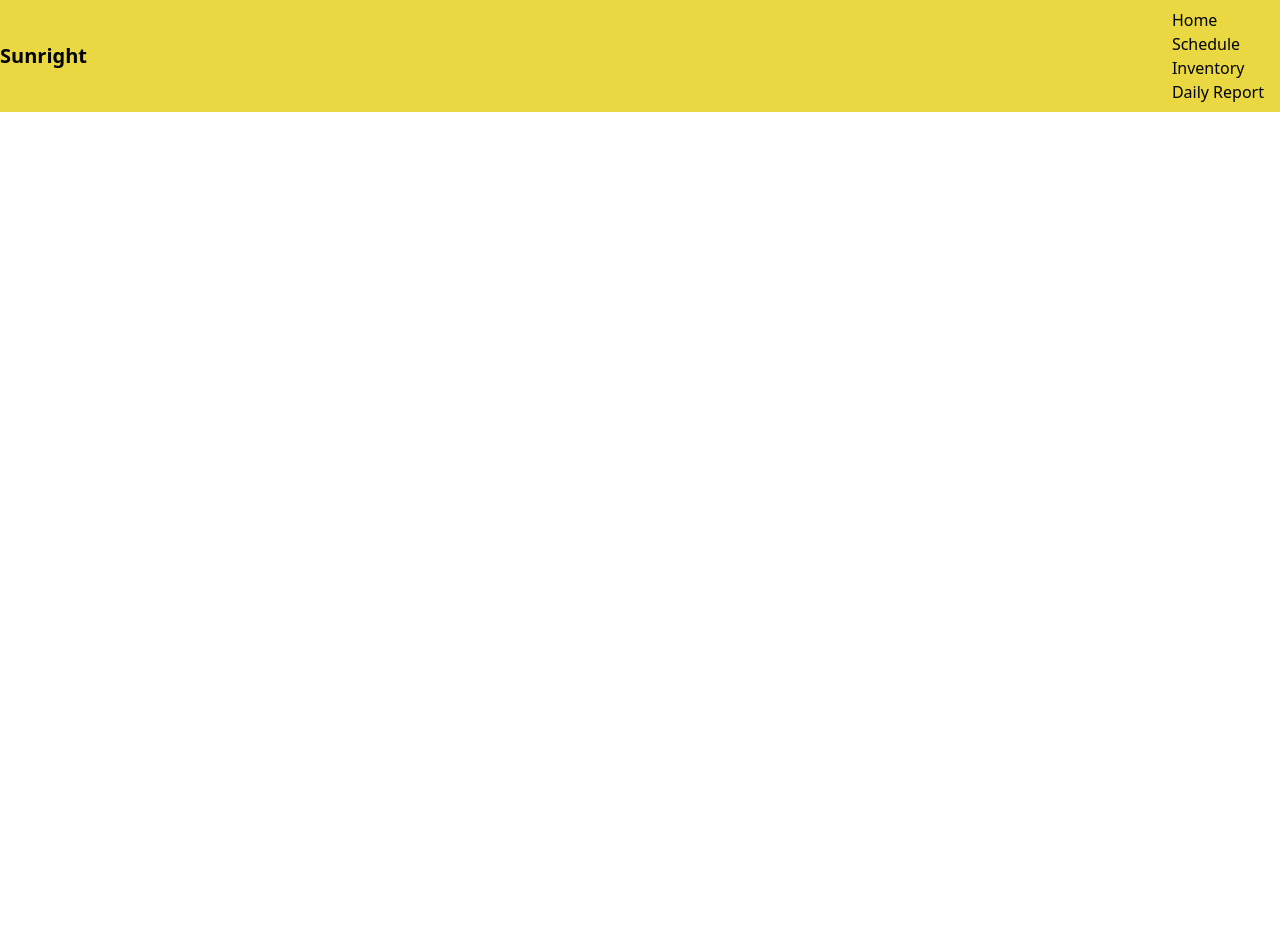
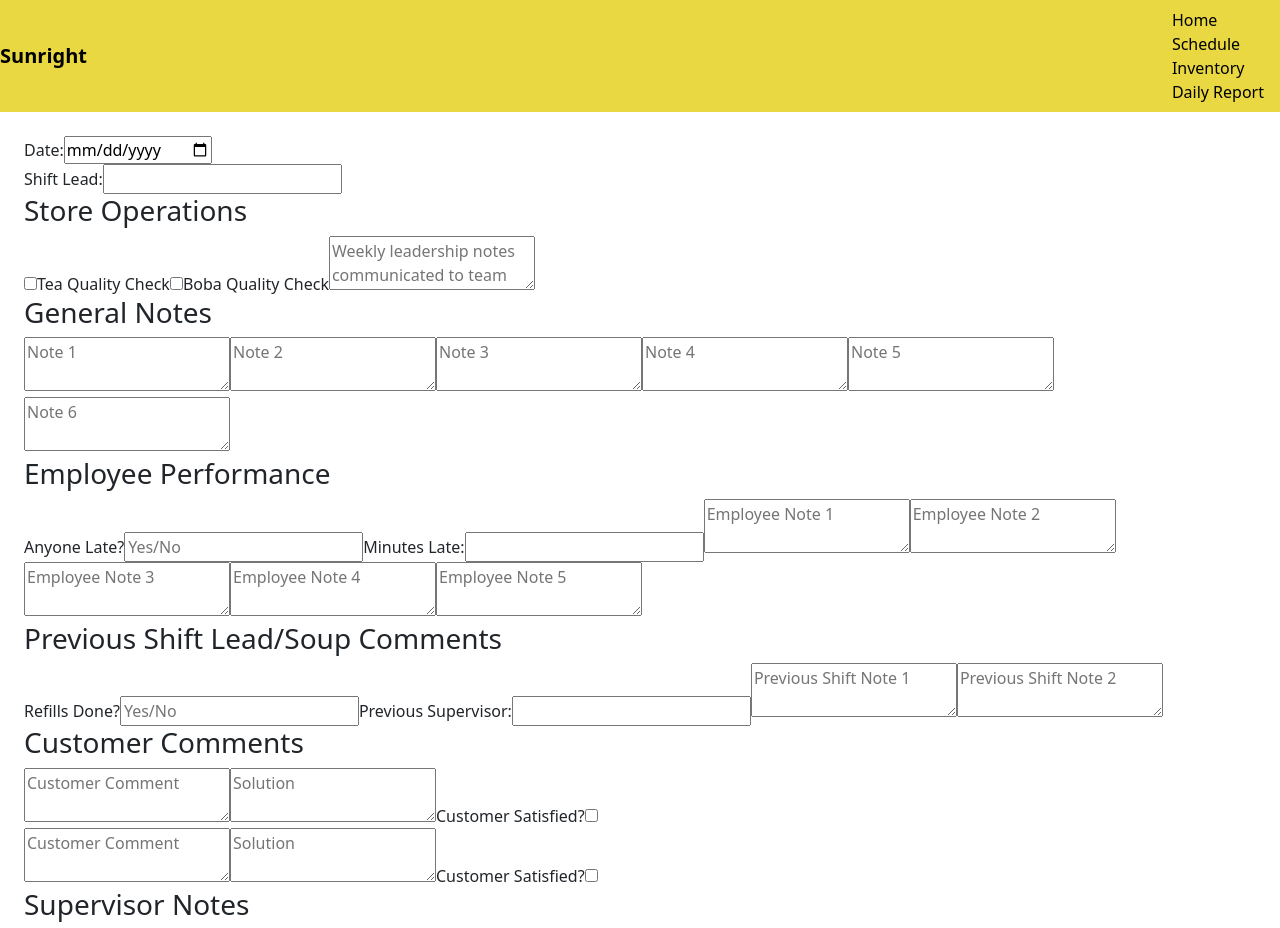
Before and after one commit to lestersanjuan/sunrightHub, a React (Vite) app in the folder SunrightHub/: page /DailyReport in a window 1280 px wide. Shown: the top 928 px of the page. Before the commit the page ends 800 px from the top, so only its background shows below. Built offline with nearby package versions, Linux system fonts and the light colour scheme.

Commit message:
installed MUI for styling

```diff
--- a/SunrightHub/src/App.tsx
+++ b/SunrightHub/src/App.tsx
@@ -1,12 +1,17 @@
 import React from "react";
 import NavBar from "./components/NavBar/NavBar";
 import "./app.css"; // Ensure your CSS file is imported
-
+import { Routes, Route, BrowserRouter } from "react-router-dom";
+import DailyReport from "./components/DailyReport/DailyReport";
 function App() {
   return (
-    <div className="App">
+    <BrowserRouter>
       <NavBar />
-    </div>
+      <Routes>
+        <Route path="/" element={<NavBar />} />
+        <Route path="/DailyReport" element={<DailyReport />} />
+      </Routes>
+    </BrowserRouter>
   );
 }
 
--- a/SunrightHub/src/components/DailyReport/DailyReport.tsx
+++ b/SunrightHub/src/components/DailyReport/DailyReport.tsx
@@ -0,0 +1,237 @@
+import React, { useState } from "react";
+
+const ShiftReportForm = () => {
+  const [formData, setFormData] = useState({
+    date: "",
+    shiftLead: "",
+    promotions: {
+      teaQualityCheck: false,
+      bobaQualityCheck: false,
+      weeklyNotes: "",
+    },
+    generalNotes: ["", "", "", "", "", ""],
+    employeePerformance: {
+      anyoneLate: "",
+      minutesLate: "",
+      notes: ["", "", "", "", ""],
+    },
+    previousShiftNotes: {
+      refillsDone: "",
+      previousSupervisor: "",
+      notes: ["", ""],
+    },
+    customerComments: [
+      { comment: "", solution: "", isSatisfied: false },
+      { comment: "", solution: "", isSatisfied: false },
+    ],
+    supervisorNotes: "",
+  });
+
+  const handleChange = (e, section, index, field) => {
+    const value =
+      e.target.type === "checkbox" ? e.target.checked : e.target.value;
+    if (index !== undefined && field) {
+      setFormData((prev) => {
+        const updatedSection = [...prev[section]];
+        updatedSection[index][field] = value;
+        return { ...prev, [section]: updatedSection };
+      });
+    } else if (index !== undefined) {
+      setFormData((prev) => {
+        const updatedArray = [...prev[section]];
+        updatedArray[index] = value;
+        return { ...prev, [section]: updatedArray };
+      });
+    } else if (field) {
+      setFormData((prev) => ({
+        ...prev,
+        [section]: { ...prev[section], [field]: value },
+      }));
+    } else {
+      setFormData((prev) => ({ ...prev, [section]: value }));
+    }
+  };
+
+  return (
+    <form className="p-4 space-y-4">
+      <div>
+        <label>Date: </label>
+        <input
+          type="date"
+          value={formData.date}
+          onChange={(e) => handleChange(e, "date")}
+        />
+      </div>
+
+      <div>
+        <label>Shift Lead: </label>
+        <input
+          type="text"
+          value={formData.shiftLead}
+          onChange={(e) => handleChange(e, "shiftLead")}
+        />
+      </div>
+
+      <div>
+        <h3>Store Operations</h3>
+        <label>
+          <input
+            type="checkbox"
+            checked={formData.promotions.teaQualityCheck}
+            onChange={(e) =>
+              handleChange(e, "promotions", undefined, "teaQualityCheck")
+            }
+          />
+          Tea Quality Check
+        </label>
+        <label>
+          <input
+            type="checkbox"
+            checked={formData.promotions.bobaQualityCheck}
+            onChange={(e) =>
+              handleChange(e, "promotions", undefined, "bobaQualityCheck")
+            }
+          />
+          Boba Quality Check
+        </label>
+        <textarea
+          placeholder="Weekly leadership notes communicated to team"
+          value={formData.promotions.weeklyNotes}
+          onChange={(e) =>
+            handleChange(e, "promotions", undefined, "weeklyNotes")
+          }
+        />
+      </div>
+
+      <div>
+        <h3>General Notes</h3>
+        {formData.generalNotes.map((note, index) => (
+          <textarea
+            key={index}
+            value={note}
+            placeholder={`Note ${index + 1}`}
+            onChange={(e) => handleChange(e, "generalNotes", index)}
+          />
+        ))}
+      </div>
+
+      <div>
+        <h3>Employee Performance</h3>
+        <label>
+          Anyone Late?
+          <input
+            type="text"
+            placeholder="Yes/No"
+            value={formData.employeePerformance.anyoneLate}
+            onChange={(e) =>
+              handleChange(e, "employeePerformance", undefined, "anyoneLate")
+            }
+          />
+        </label>
+        <label>
+          Minutes Late:
+          <input
+            type="number"
+            value={formData.employeePerformance.minutesLate}
+            onChange={(e) =>
+              handleChange(e, "employeePerformance", undefined, "minutesLate")
+            }
+          />
+        </label>
+        {formData.employeePerformance.notes.map((note, index) => (
+          <textarea
+            key={index}
+            value={note}
+            placeholder={`Employee Note ${index + 1}`}
+            onChange={(e) => handleChange(e, "employeePerformance", index)}
+          />
+        ))}
+      </div>
+
+      <div>
+        <h3>Previous Shift Lead/Soup Comments</h3>
+        <label>
+          Refills Done?
+          <input
+            type="text"
+            placeholder="Yes/No"
+            value={formData.previousShiftNotes.refillsDone}
+            onChange={(e) =>
+              handleChange(e, "previousShiftNotes", undefined, "refillsDone")
+            }
+          />
+        </label>
+        <label>
+          Previous Supervisor:
+          <input
+            type="text"
+            value={formData.previousShiftNotes.previousSupervisor}
+            onChange={(e) =>
+              handleChange(
+                e,
+                "previousShiftNotes",
+                undefined,
+                "previousSupervisor"
+              )
+            }
+          />
+        </label>
+        {formData.previousShiftNotes.notes.map((note, index) => (
+          <textarea
+            key={index}
+            value={note}
+            placeholder={`Previous Shift Note ${index + 1}`}
+            onChange={(e) => handleChange(e, "previousShiftNotes", index)}
+          />
+        ))}
+      </div>
+
+      <div>
+        <h3>Customer Comments</h3>
+        {formData.customerComments.map((comment, index) => (
+          <div key={index} className="space-y-2">
+            <textarea
+              value={comment.comment}
+              placeholder="Customer Comment"
+              onChange={(e) =>
+                handleChange(e, "customerComments", index, "comment")
+              }
+            />
+            <textarea
+              value={comment.solution}
+              placeholder="Solution"
+              onChange={(e) =>
+                handleChange(e, "customerComments", index, "solution")
+              }
+            />
+            <label>
+              Customer Satisfied?
+              <input
+                type="checkbox"
+                checked={comment.isSatisfied}
+                onChange={(e) =>
+                  handleChange(e, "customerComments", index, "isSatisfied")
+                }
+              />
+            </label>
+          </div>
+        ))}
+      </div>
+
+      <div>
+        <h3>Supervisor Notes</h3>
+        <textarea
+          value={formData.supervisorNotes}
+          onChange={(e) => handleChange(e, "supervisorNotes")}
+          placeholder="Supervisor Notes"
+        />
+      </div>
+
+      <button type="submit" className="bg-blue-500 text-white p-2 rounded">
+        Submit
+      </button>
+    </form>
+  );
+};
+
+export default ShiftReportForm;
```
Also changed, not shown: SunrightHub/src/Message.tsx (deleted, +0 -8 lines).
